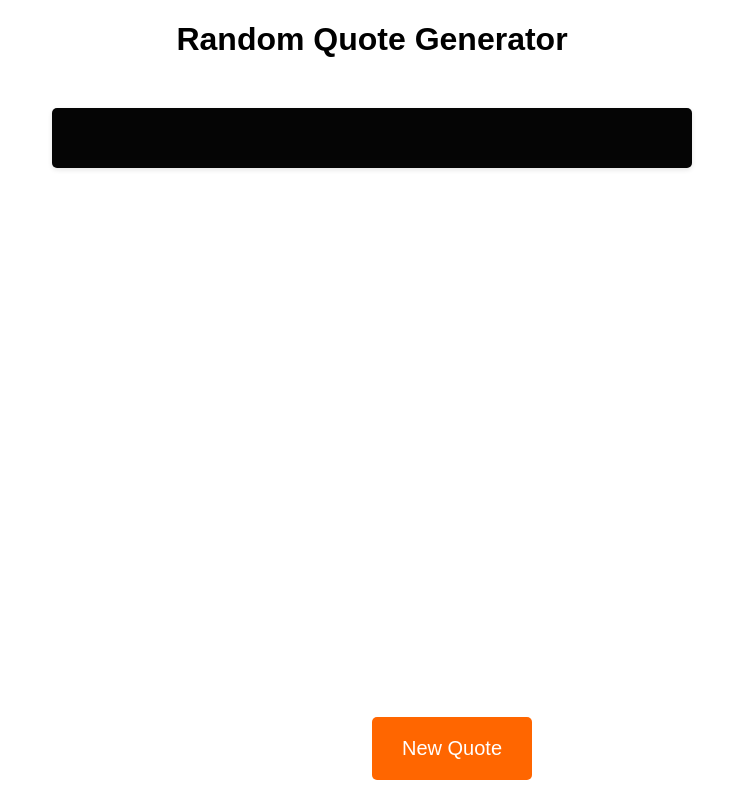
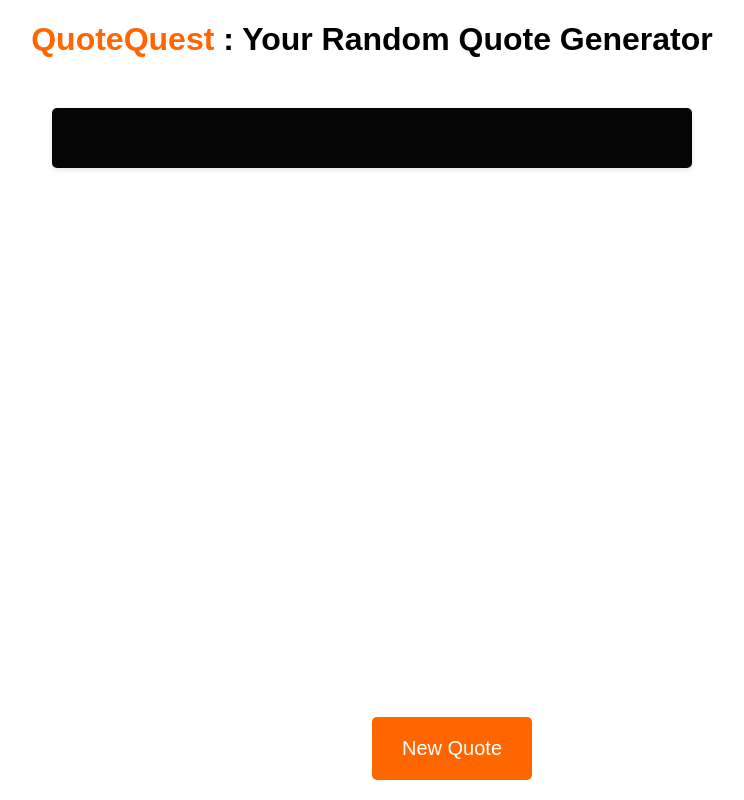
Before and after one commit to wilsonwahome/quote_generator, a plain HTML site: page index.html in a window 1280 px wide. Shown: the whole page, without its empty margins (268-1012 px from the left). Drawn offline with Linux system fonts and the light colour scheme.

```diff
--- a/index.html
+++ b/index.html
@@ -2,11 +2,13 @@
 <html lang="en">
 <head>
   <meta charset="UTF-8">
-  <title>Random Quote Generator</title>
+  <link rel="icon" href="./favicon.ico" type="image/x-icon" sizes="16x16" />
   <link rel="stylesheet" href="styles.css">
+  <title> Random Quote Generator</title>
+
 </head>
 <body>
-  <h1>Random Quote Generator</h1>
+  <h1><span>QuoteQuest</span> : Your Random Quote Generator</h1>
   <div class="container">
     <div id="quote" class="quote"></div>
     <div id="author" class="author"></div>
```
